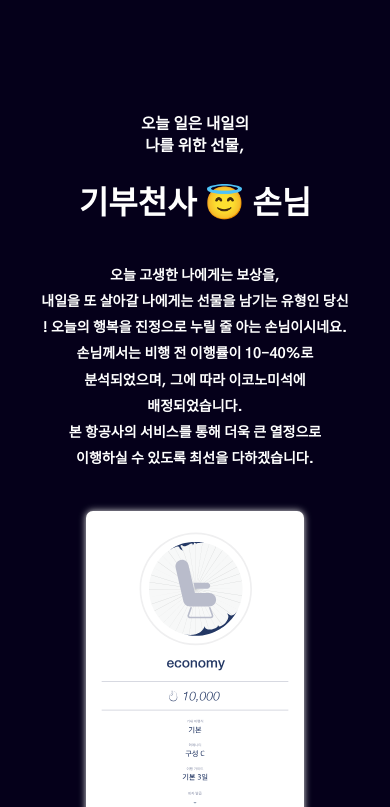
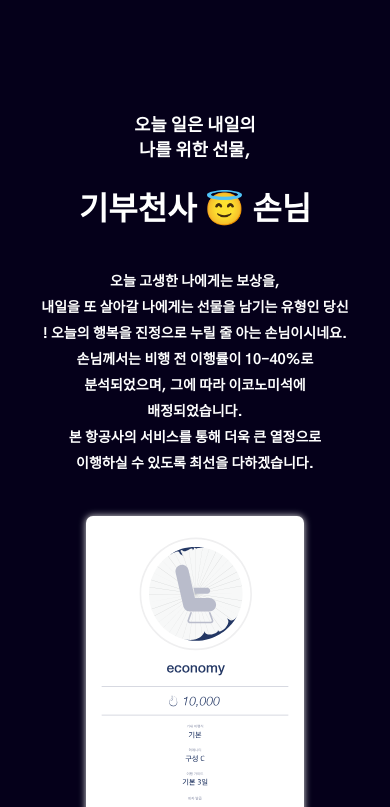
Before and after one commit to yewww-e/lehans, a plain HTML site: page end_1/index.html in a window 390 px wide. Shown: the part 37-844 px from the top of the page. Drawn offline with Linux system fonts and the light colour scheme.

Commit message:
Update index.html

```diff
--- a/end_1/index.html
+++ b/end_1/index.html
@@ -27,7 +27,7 @@
 				div h2 {
 					color: white;
 			text-align: center;
-			font-size: 4vw;
+			font-size: 4.5vw;
 			padding:30vw 0vw 5vw 0vw;
 			line-height: 140%;
 		}
```
